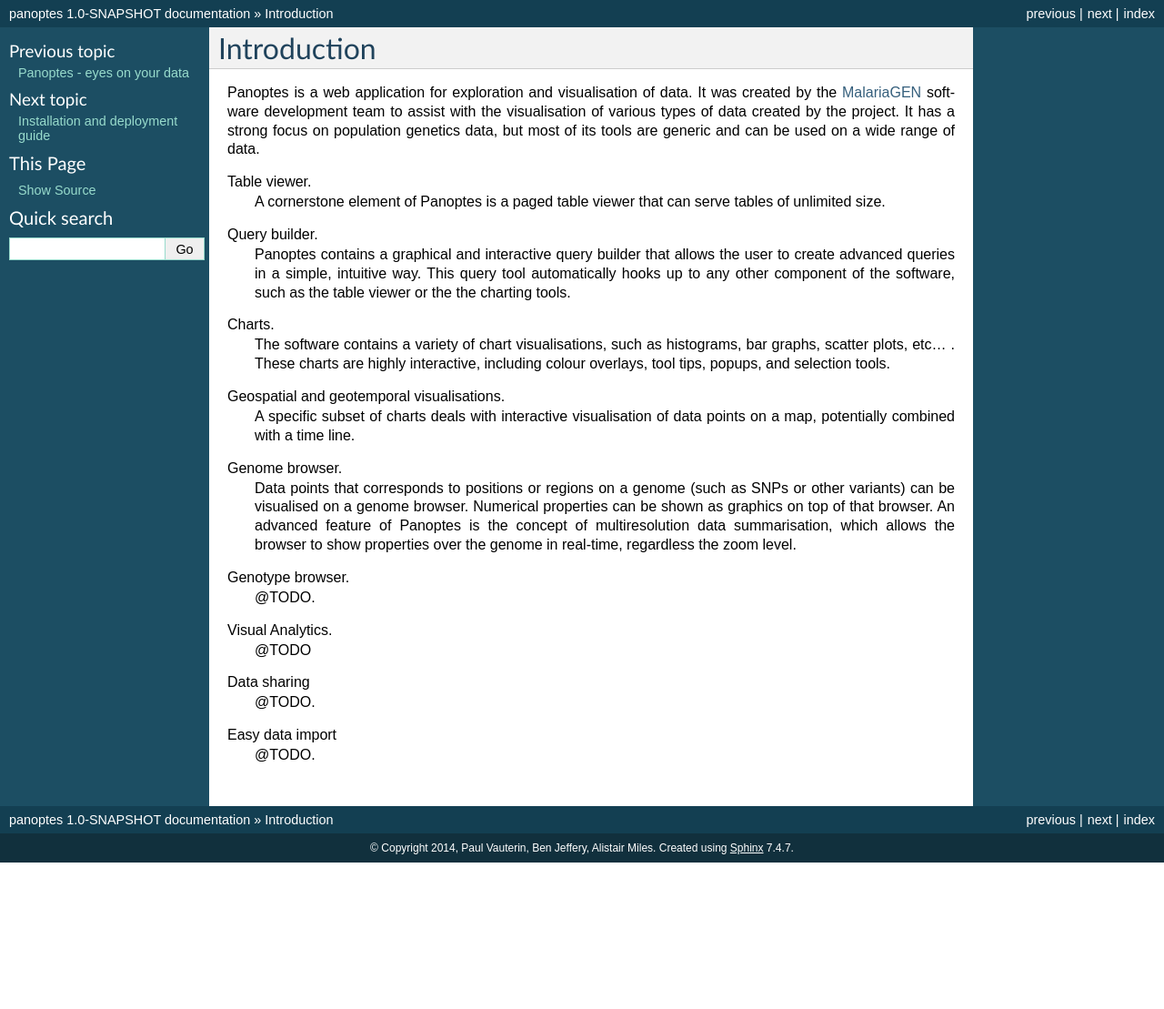
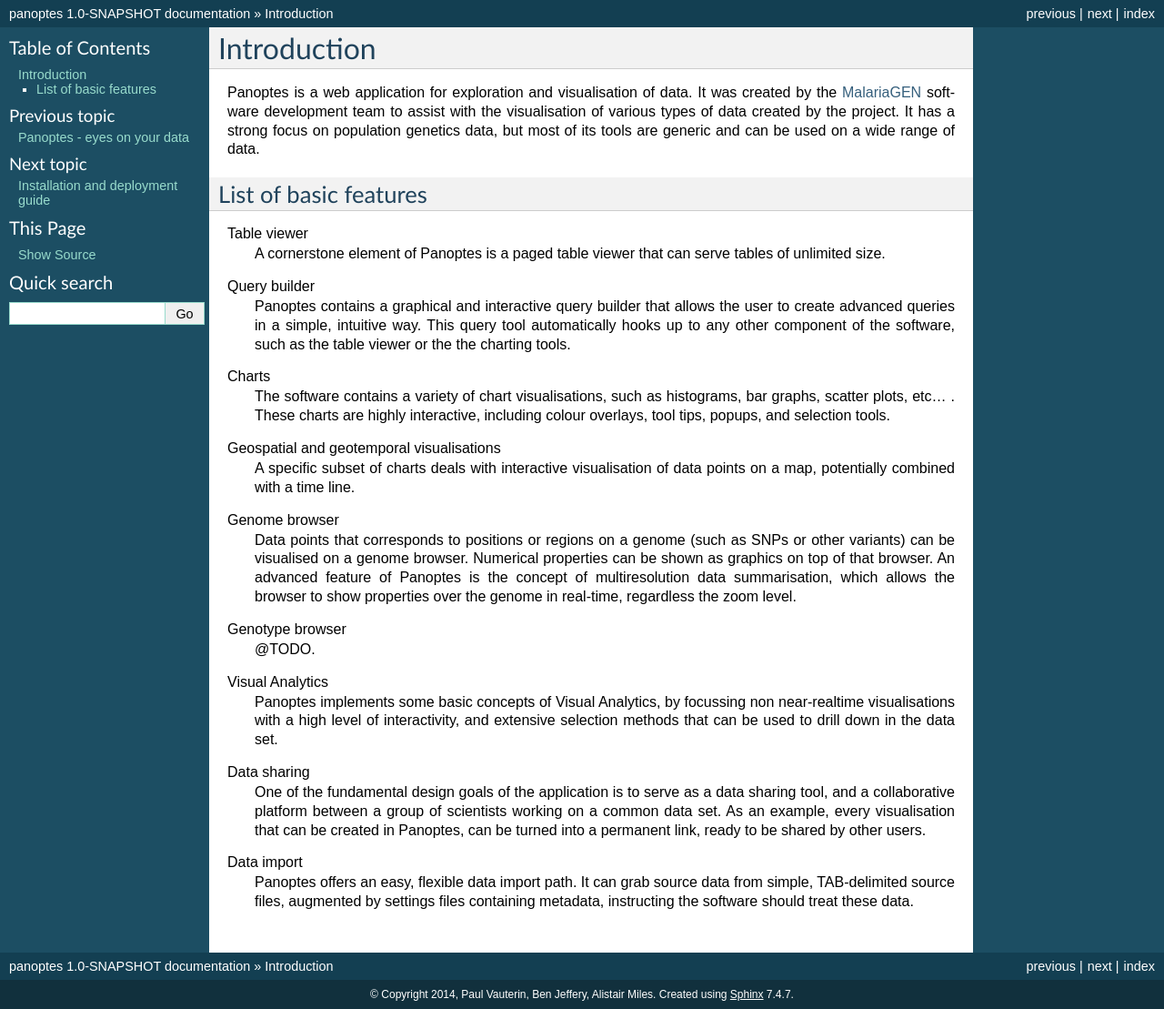
Before and after one commit to cggh/panoptes, a Sphinx documentation site: the page built from documentation/introduction.rst, in a window 1280 px wide. Shown: the whole page at 91% size. Built offline with Sphinx 7.4.7, drawn with Linux system fonts in a browser that asks for light colours; before the commit the page ends 948 px from its top, so only the background shows below that.

Commit message:
Doc editing

```diff
--- a/documentation/introduction.rst
+++ b/documentation/introduction.rst
@@ -3,29 +3,32 @@ Introduction
 Panoptes is a web application for exploration and visualisation of data. It was created by the `MalariaGEN
 <http://www.malariagen.net/>`_ software development team to assist with the visualisation of various types of data created by the project. It has a strong focus on population genetics data, but most of its tools are generic and can be used on a wide range of data.
 
-Table viewer.
+List of basic features
+----------------------
+
+Table viewer
   A cornerstone element of Panoptes is a paged table viewer that can serve tables of unlimited size.
 
-Query builder.
+Query builder
   Panoptes contains a graphical and interactive query builder that allows the user to create advanced queries in a simple, intuitive way. This query tool automatically hooks up to any other component of the software, such as the table viewer or the the charting tools.
 
-Charts.
+Charts
   The software contains a variety of chart visualisations, such as histograms, bar graphs, scatter plots, etc... . These charts are highly interactive, including colour overlays, tool tips, popups, and selection tools.
 
-Geospatial and geotemporal visualisations.
+Geospatial and geotemporal visualisations
   A specific subset of charts deals with interactive visualisation of data points on a map, potentially combined with a time line.
 
-Genome browser.
+Genome browser
   Data points that corresponds to positions or regions on a genome (such as SNPs or other variants) can be visualised on a genome browser. Numerical properties can be shown as graphics on top of that browser. An advanced feature of Panoptes is the concept of multiresolution data summarisation, which allows the browser to show properties over the genome in real-time, regardless the zoom level.
 
-Genotype browser.
+Genotype browser
   @TODO.
 
-Visual Analytics.
-  @TODO
+Visual Analytics
+  Panoptes implements some basic concepts of Visual Analytics, by focussing non near-realtime visualisations with a high level of interactivity, and extensive selection methods that can be used to drill down in the data set.
 
 Data sharing
-  @TODO.
+  One of the fundamental design goals of the application is to serve as a data sharing tool, and a collaborative platform between a group of scientists working on a common data set. As an example, every visualisation that can be created in Panoptes, can be turned into a permanent link, ready to be shared by other users.
 
-Easy data import
-  @TODO.
+Data import
+  Panoptes offers an easy, flexible data import path. It can grab source data from simple, TAB-delimited source files, augmented by settings files containing metadata, instructing the software should treat these data.
```
